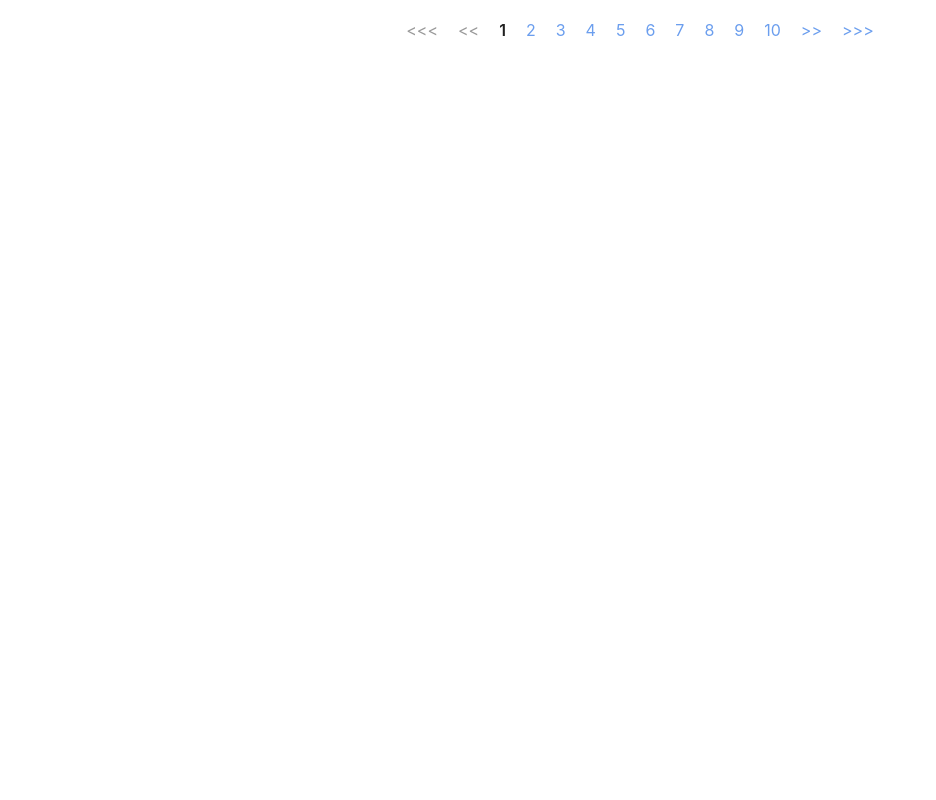
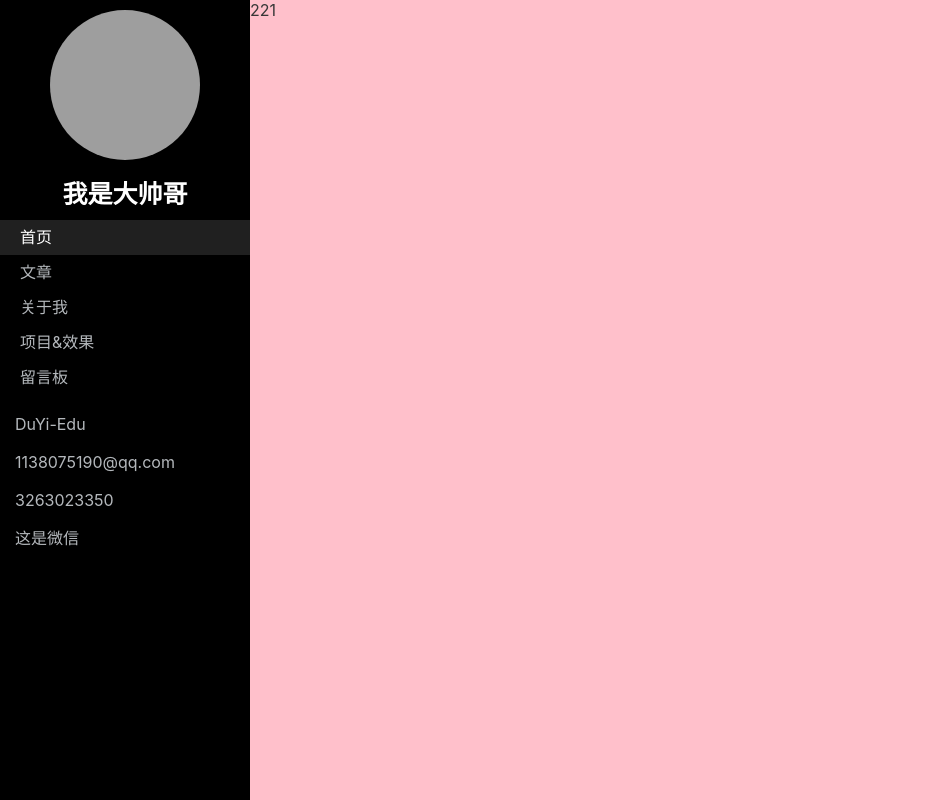
Before and after one commit to github15238484509/duyi, a Vue app in the folder vue2.0/1.3搭建工程/my-site/: page / in a window 1280 px wide. Shown: the whole page, without its empty margins (0-936 px from the left). Built offline with nearby package versions, Linux system fonts and the light colour scheme; grey boxes are pictures that could not be loaded; a small style sheet from the web is missing.

Commit message:
'布局组件d'

```diff
--- a/vue2.0/1.3搭建工程/my-site/package.json
+++ b/vue2.0/1.3搭建工程/my-site/package.json
@@ -9,7 +9,8 @@
         "test:Contact": "vue serve ./src/components/Contact/test.vue",
         "test:Menu": "vue serve ./src/components/Menu/test.vue",
         "test:Empty": "vue serve ./src/components/Empty/test.vue",
-        "test:SiteSidebar": "vue serve ./src/components/SiteSidebar/test.vue"
+        "test:SiteSidebar": "vue serve ./src/components/SiteSidebar/test.vue",
+        "test:Layout": "vue serve ./src/components/Layout/test.vue"
     },
     "dependencies": {
         "core-js": "^3.6.5",
--- a/vue2.0/1.3搭建工程/my-site/src/App.vue
+++ b/vue2.0/1.3搭建工程/my-site/src/App.vue
@@ -1,25 +1,44 @@
 <template>
   <div id="app">
-    <Pager :total="total" :current="current" @ChangePage="ChangePage" :limit="8" />
+    <div class="app-container">
+      <Layout>
+        <template #left>
+          <div class="left">
+            <SiteSidebar />
+          </div>
+        </template>
+        <template #default>
+          221
+        </template>
+      </Layout>
+    </div>
   </div>
 </template>
 <script>
-import Pager from "@/components/Pager";
+import Layout from "@/components/Layout";
+import SiteSidebar from "@/components/SiteSidebar";
 export default {
   name: "App",
   data() {
-    return {
-      total: 202,
-      current: 1,
-    };
+    return {};
   },
   components: {
-    Pager,
+    Layout,
+    SiteSidebar,
   },
-  methods: {
-    ChangePage(e) {
-      this.current = e;
-    },
-  },
+  methods: {},
 };
 </script>
+<style lang="less" scoped>
+.app-container {
+  width: 100vw;
+  height: 100vh;
+  overflow: hidden;
+  background: pink;
+  .left {
+    width: 250px;
+    height: 100%;
+    background: black;
+  }
+}
+</style>
--- /dev/null
+++ b/vue2.0/1.3搭建工程/my-site/src/components/Layout/index.vue
@@ -0,0 +1,37 @@
+<template>
+  <div class="layout-container">
+    <div class="left">
+        <slot name="left"></slot>
+    </div>
+    <div class="main">
+       <slot></slot>
+    </div>
+    <div class="right">
+       <slot name="right"></slot>
+    </div>
+  </div>
+</template>
+
+<script>
+export default {
+
+}
+</script>
+
+<style lang="less" scoped>
+.layout-container{
+  width: 100%;
+  height: 100%;
+  display: flex;
+  .left,.right{
+    flex: 0 0 auto;
+    overflow: hidden;
+  }
+  .main{
+    width: 100%;
+    height: 100%;
+    flex: 1 1 auto;
+    overflow: hidden;
+  }
+}
+</style>
```
Also changed, not shown: vue2.0/1.3搭建工程/my-site/src/components/Layout/test.vue (added, +43 -0 lines).
